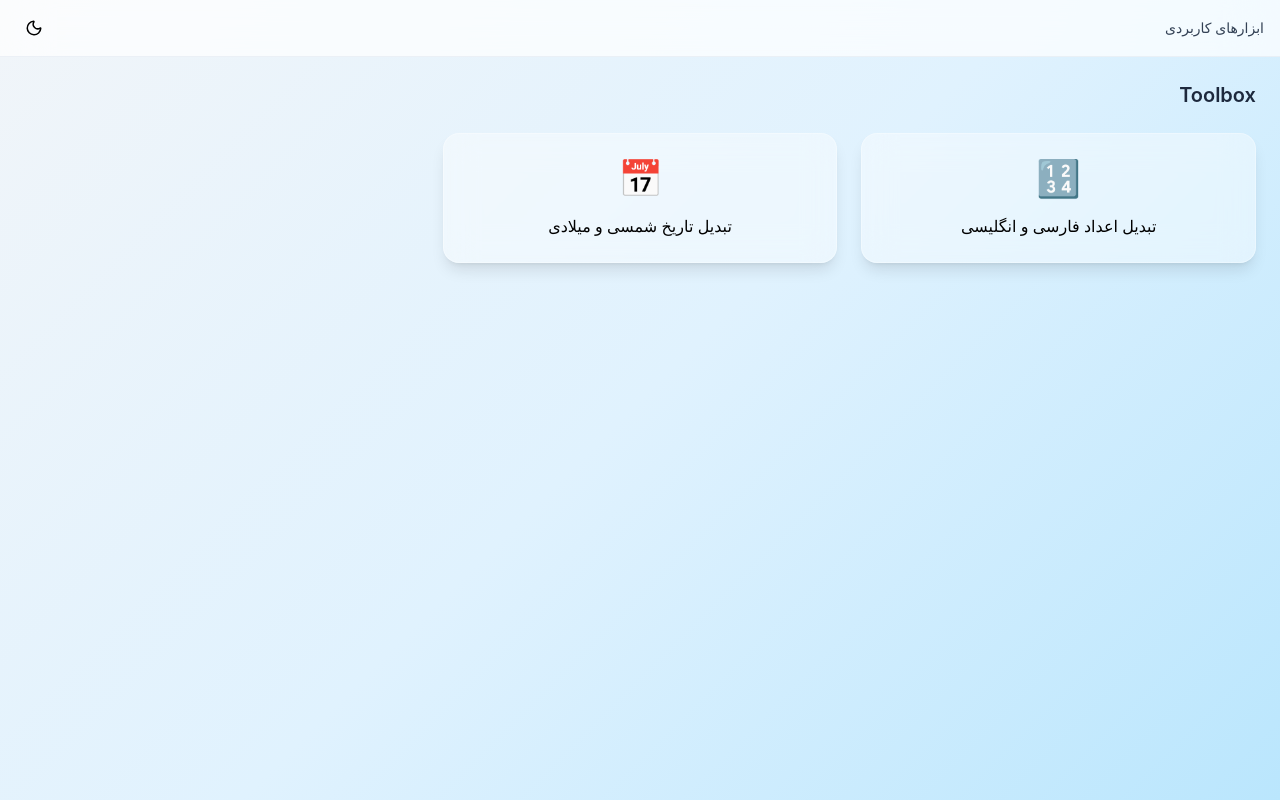
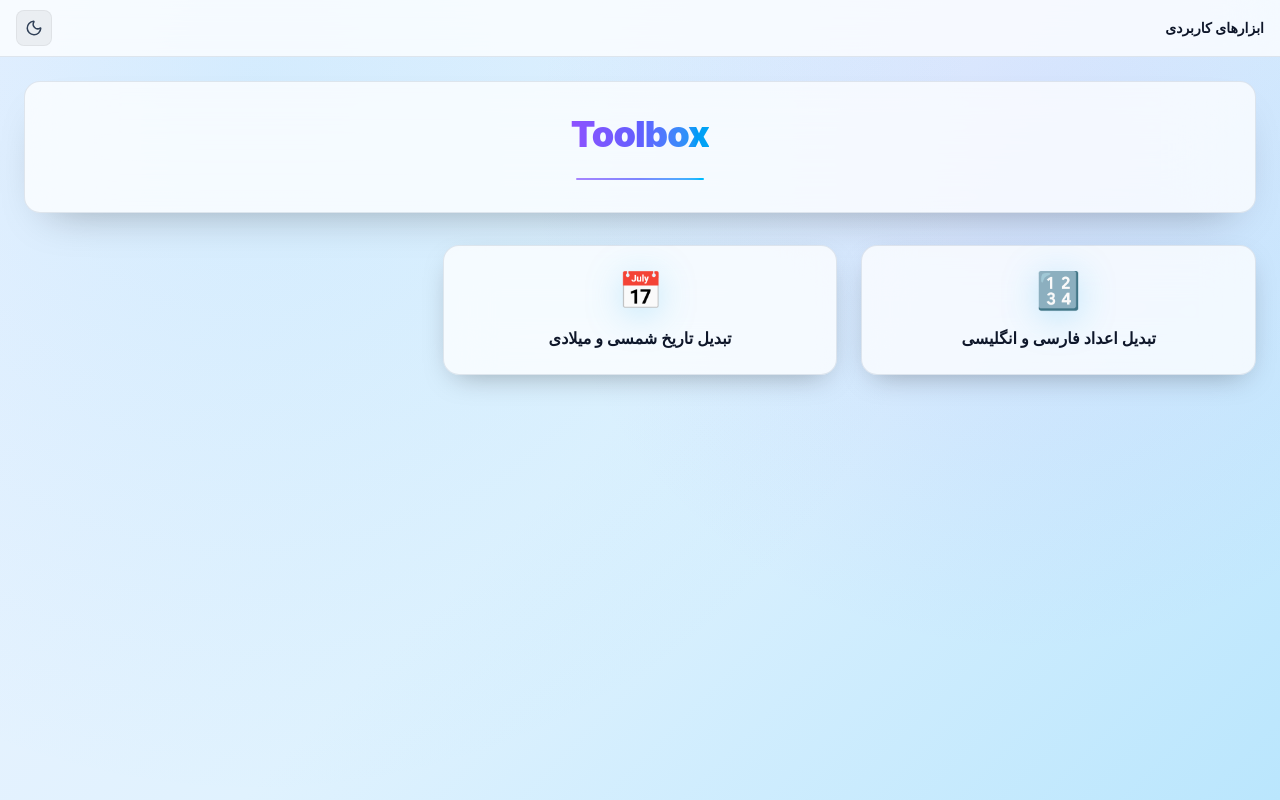
Before and after one commit to elahe-fakour/my-toolbox, a React (Vite) app: page / in a window 1280 px wide. Built offline with nearby package versions, Linux system fonts and the light colour scheme.

Commit message:
Set theme dark and sun

```diff
--- a/src/App.tsx
+++ b/src/App.tsx
@@ -11,9 +11,36 @@ const App = () => {
 
   return (
     <AppLayout>
-      <h1 className="text-xl font-semibold mb-6 text-slate-800">
-        Toolbox
-      </h1>
+      <section
+        className="
+          relative overflow-hidden
+          rounded-2xl p-6 sm:p-8 mb-8
+          bg-[color:var(--glass-bg)]
+          border border-[color:var(--glass-border)]
+          backdrop-blur-2xl
+          shadow-[0_20px_45px_-25px_rgba(0,0,0,0.35)]
+        "
+      >
+        <div className="flex flex-col items-center text-center gap-3">
+          <h1
+            className="
+              text-3xl sm:text-4xl font-black tracking-tight
+              bg-gradient-to-l from-sky-500 via-indigo-500 to-violet-500
+              text-transparent bg-clip-text
+            "
+          >
+            Toolbox
+          </h1>
+        </div>
+
+        <div
+          className="
+            mt-6 h-[2px] w-32 mx-auto
+            bg-gradient-to-l from-sky-400 via-indigo-400 to-violet-400
+            rounded-full
+          "
+        />
+      </section>
 
       <section className="grid grid-cols-1 sm:grid-cols-2 lg:grid-cols-3 gap-6">
         <ToolCard
@@ -29,7 +56,6 @@ const App = () => {
         />
       </section>
 
-      {/* Modals */}
       <NumberConverterModal
         isOpen={numberOpen}
         onClose={() => setNumberOpen(false)}
--- a/src/components/molecules/ToolCard.tsx
+++ b/src/components/molecules/ToolCard.tsx
@@ -1,17 +1,33 @@
 type Props = {
-  title: string
-  icon: React.ReactNode
-  onClick: () => void
-}
+  title: string;
+  icon: React.ReactNode;
+  onClick: () => void;
+};
 
 export function ToolCard({ title, icon, onClick }: Props) {
   return (
     <div
       onClick={onClick}
-      className="cursor-pointer rounded-2xl bg-white/40 backdrop-blur-lg border border-white/30 shadow-lg p-6 flex flex-col items-center gap-4 hover:scale-[1.02] transition"
+      className="
+        cursor-pointer rounded-2xl p-6 flex flex-col items-center gap-4
+        bg-[color:var(--glass-bg)] border border-[color:var(--glass-border)]
+        backdrop-blur-xl shadow-[0_10px_30px_-12px_rgba(0,0,0,0.35)]
+        transition-all duration-300
+        hover:scale-[1.03] hover:shadow-[0_18px_45px_-18px_rgba(14,165,233,0.55)]
+      "
     >
-      <div className="text-4xl">{icon}</div>
-      <p className="font-medium">{title}</p>
+      <div
+        className="
+          text-4xl
+          drop-shadow-[0_6px_18px_var(--glass-glow)]
+        "
+      >
+        {icon}
+      </div>
+
+      <p className="font-semibold text-[color:var(--text-main)]">
+        {title}
+      </p>
     </div>
-  )
+  );
 }
--- a/src/components/organisms/Header.tsx
+++ b/src/components/organisms/Header.tsx
@@ -14,18 +14,25 @@ const Header = () => {
       "
     >
       <div className="h-14 max-w-7xl mx-auto px-4 flex items-center justify-between">
-        <span className="text-sm font-medium text-[var(--text-main)]">
-          ابزارهای کاربردی
-        </span>
+        <div className="flex items-center gap-2">
+          <span className="text-sm font-semibold text-[var(--text-main)]">
+            ابزارهای کاربردی
+          </span>
+        </div>
 
         <button
           onClick={toggleTheme}
           className="
             w-9 h-9 rounded-lg
             flex items-center justify-center
-            hover:bg-black/10 dark:hover:bg-white/10
+            bg-black/5 dark:bg-white/15
+            border border-black/5 dark:border-white/20
+            text-slate-700 dark:text-amber-300
+            hover:bg-black/10 dark:hover:bg-white/25
             transition
           "
+          aria-label="Toggle theme"
+          title="تغییر تم"
         >
           {theme === "dark" ? <Sun size={18} /> : <Moon size={18} />}
         </button>
--- a/src/index.css
+++ b/src/index.css
@@ -2,24 +2,28 @@
 
 /* 🌊 Ocean Theme (default) */
 :root {
-  --bg-start: #f1f5f9;
+  --bg-start: #eef2ff;
   --bg-middle: #e0f2fe;
   --bg-end: #bae6fd;
 
-  --glass-bg: rgba(255, 255, 255, 0.7);
-  --glass-border: rgba(226, 232, 240, 0.6);
+  --glass-bg: rgba(255, 255, 255, 0.75);
+  --glass-border: rgba(148, 163, 184, 0.25);
+  --glass-glow: rgba(14, 165, 233, 0.25);
 
-  --text-main: #334155;
+  --text-main: #0f172a;
+  --text-muted: #475569;
 }
 
-/* 🌑 Dark Theme */
+/* 🌑 Dark Theme (lighter navy) */
 .dark {
-  --bg-start: #020617;
-  --bg-middle: #020617;
-  --bg-end: #0f172a;
+  --bg-start: #111a2e;
+  --bg-middle: #0f1c33;
+  --bg-end: #0d1b2f;
 
-  --glass-bg: rgba(15, 23, 42, 0.7);
-  --glass-border: rgba(51, 65, 85, 0.6);
+  --glass-bg: rgba(18, 29, 52, 0.72);
+  --glass-border: rgba(148, 163, 184, 0.18);
+  --glass-glow: rgba(56, 189, 248, 0.16);
 
-  --text-main: #e5e7eb;
+  --text-main: #f8fafc;
+  --text-muted: #a5b4c5;
 }
--- a/src/layouts/AppLayout.tsx
+++ b/src/layouts/AppLayout.tsx
@@ -7,7 +7,7 @@ const AppLayout = ({ children }: { children: ReactNode }) => {
       dir="rtl"
       className="
         min-h-screen transition-colors duration-300
-        bg-[linear-gradient(135deg,var(--bg-start),var(--bg-middle),var(--bg-end))]
+        bg-[radial-gradient(1200px_circle_at_20%_10%,rgba(56,189,248,0.12),transparent_60%),radial-gradient(900px_circle_at_80%_20%,rgba(139,92,246,0.10),transparent_55%),linear-gradient(135deg,var(--bg-start),var(--bg-middle),var(--bg-end))]
       "
     >
       <Header />
```
